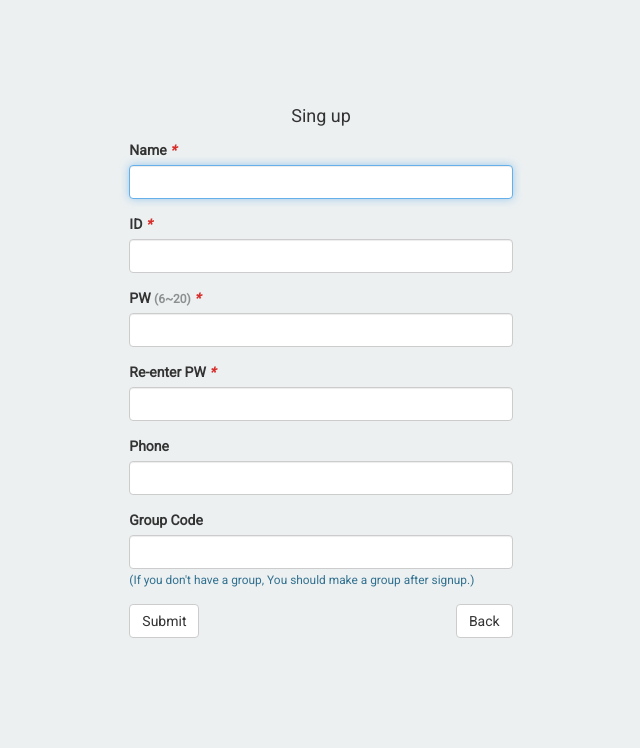
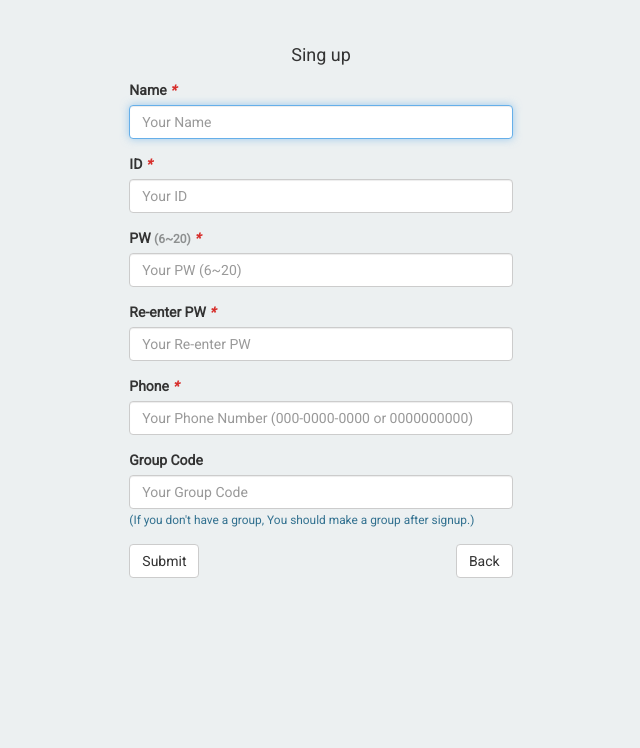
Before and after one commit to inhyeok/Its, a Python web app: template templates/signup.html in a window 1280 px wide. Shown: the part 60-808 px from the top of the page, without its empty margins (319-959 px from the left). After the commit the page ends 638 px from the top, so only its background shows below. Run offline with Jinja, Linux system fonts and the light colour scheme; the template is opened without the code that fills it, so the values that code supplies are empty; some libraries are stand-ins or nearby versions.

Commit message:
Fix Signup input

```diff
--- a/templates/signup.html
+++ b/templates/signup.html
@@ -6,7 +6,7 @@
 {% endblock %}
 
 {% block content %}
-  <div class='row' style='padding-top: 5%;'>
+  <div class='row'>
     <div class='col-sm-4 col-sm-offset-4'>
       <form id='signupForm' action="{{url_for('signup')}}" method='POST'>
         <div class='form-group text-center'>
@@ -16,38 +16,39 @@
           <label>Name
             <i class='required'>*</i>
           </label>
-          <input type='text' id='name' name='name' class='form-control' autofocus />
+          <input type='text' id='name' name='name' class='form-control' placeholder="Your Name" autofocus />
         </div>
         <div class='form-group'>
           <label>ID
             <i class='required'>*</i>
           </label>
-          <input type='text' id='id' name='id' class='form-control' />
+          <input type='text' id='id' name='id' class='form-control' placeholder="Your ID" />
         </div>
         <div class='form-group'>
           <label>PW
             <span class='text-muted'>(6~20)</span>
             <i class='required'>*</i>
           </label>
-          <input type='password' id='pw' name='pw' class='form-control' />
+          <input type='password' id='pw' name='pw' class='form-control' placeholder="Your PW (6~20)" />
         </div>
         <div class='form-group'>
           <label>Re-enter PW
             <i class='required'>*</i>
           </label>
-          <input type='password' id='pwCheck' name='pwCheck' class='form-control' />
+          <input type='password' id='pwCheck' name='pwCheck' class='form-control' placeholder="Your Re-enter PW" />
         </div>
         <div class='form-group'>
           <label>Phone
             <!-- <span class='text-muted'>('-'을 제외하고 작성해주세요.)</span> -->
+            <i class='required'>*</i>
           </label>
-          <input type='text' id='phone' name='phone' class='form-control' />
+          <input type='text' id='phone' name='phone' class='form-control' placeholder="Your Phone Number (000-0000-0000 or 0000000000)" />
         </div>
         <div class='form-group'>
           <label>Group Code
             <!-- <span class='text-muted'>(그룹코드가 없으시면 가입 후 그룹생성을 하시면 됩니다.)</span> -->
           </label>
-          <input type='text' id='groupCode' name='group_code' class='form-control' />
+          <input type='text' id='groupCode' name='group_code' class='form-control' placeholder="Your Group Code" />
           <span class='text-info small'>(If you don't have a group, You should make a group after signup.)</span>
         </div>
         <div class='form-group'>
```
